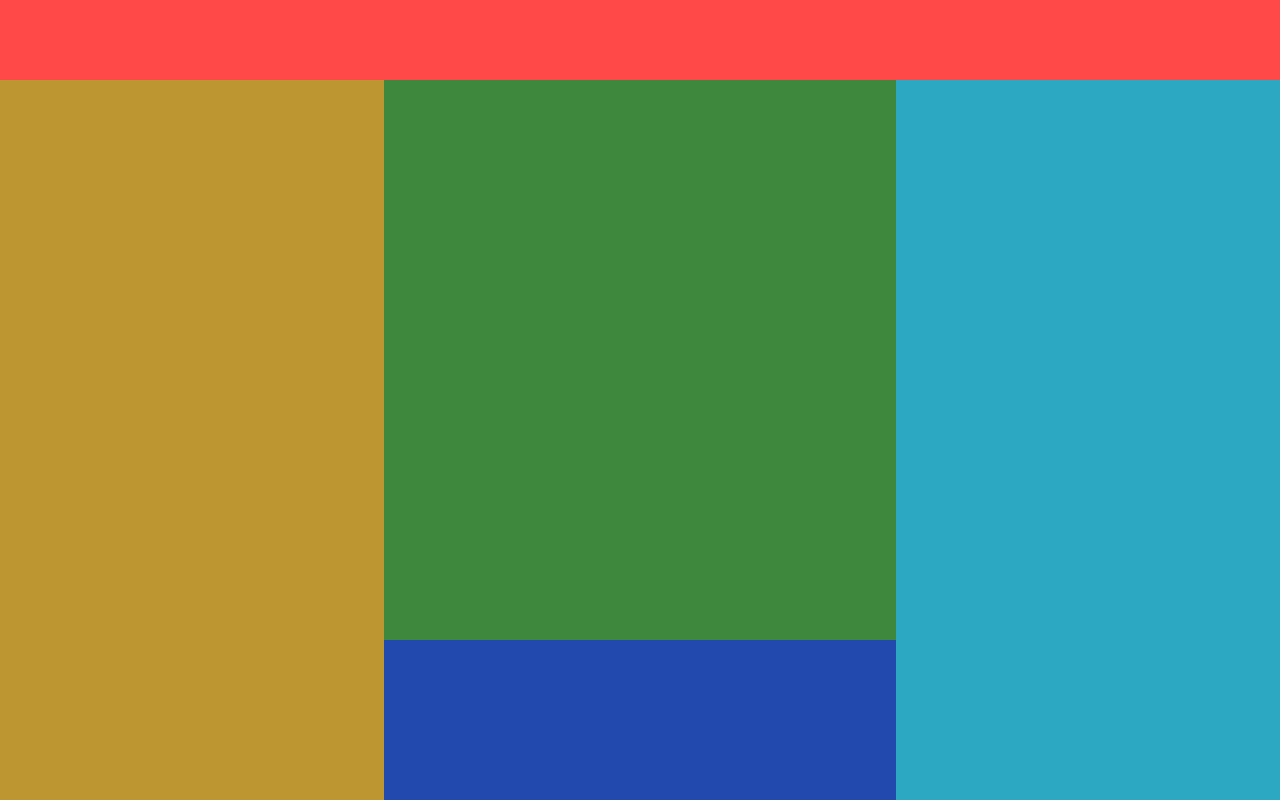
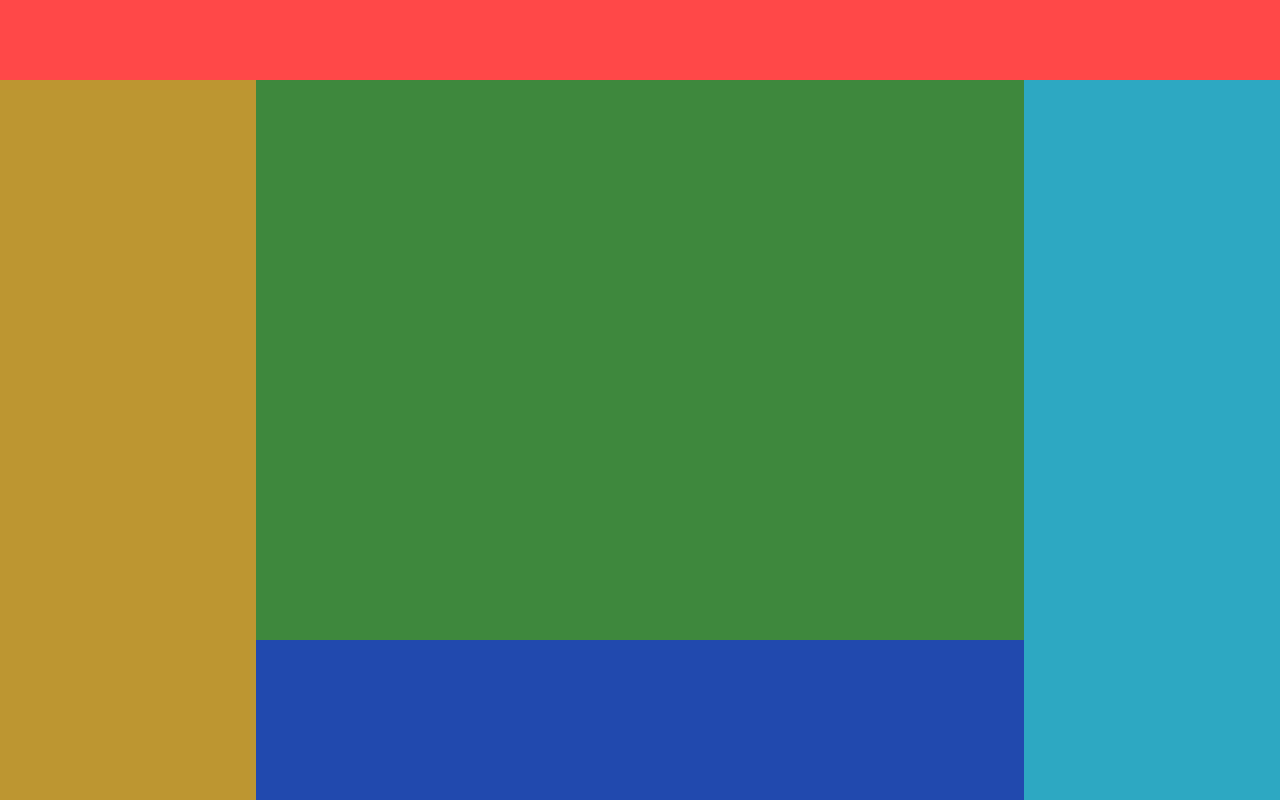
Before and after one commit to Kamilog27/ExerciseLayoutGrid, a plain HTML site: page index.html in a window 1280 px wide. Drawn offline with Linux system fonts and the light colour scheme.

Commit message:
Add files via upload

```diff
--- a/style.css
+++ b/style.css
@@ -8,7 +8,7 @@ body{
 }
 .maincontainer{
     display: grid;
-    grid-template-columns: 30% 40% 30%;
+    grid-template-columns: 20% 60% 20%;
     grid-template-rows: 10% 70% 20% ;
     grid-template-areas:
         "h h h"
```
